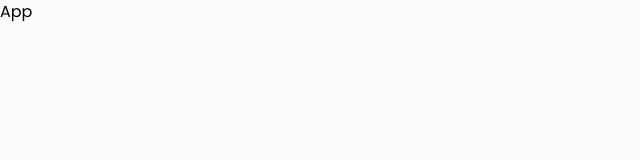
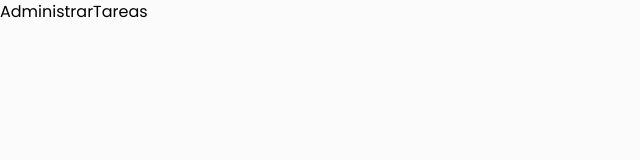
Before and after one commit to ACondori95/admin-tarea, a React (Vite) app in the folder frontend/: page /admin/tareas in a window 1280 px wide. Shown: the top 160 px of the page, without its empty margins (0-640 px from the left). Built offline with nearby package versions, Linux system fonts and the light colour scheme.

Commit message:
Defining App Routes

```diff
--- a/frontend/src/App.jsx
+++ b/frontend/src/App.jsx
@@ -1,7 +1,48 @@
 import React from "react";
+import {Route, BrowserRouter as Router, Routes} from "react-router-dom";
+import Ingresar from "./pages/Auth/Ingresar";
+import Registrarse from "./pages/Auth/Registrarse";
+
+import Inicio from "./pages/Admin/Inicio";
+import AdministrarTareas from "./pages/Admin/AdministrarTareas";
+import CrearTarea from "./pages/Admin/CrearTarea";
+import AdministrarUsuarios from "./pages/Admin/AdministrarUsuarios";
+
+import UsuarioInicio from "./pages/Usuario/UsuarioInicio";
+import MisTareas from "./pages/Usuario/MisTareas";
+import VerDetallesTarea from "./pages/Usuario/VerDetallesTarea";
+
+import PrivateRoute from "./routes/PrivateRoute";
 
 const App = () => {
-  return <div>App</div>;
+  return (
+    <div>
+      <Router>
+        <Routes>
+          <Route path='/ingresar' element={<Ingresar />} />
+          <Route path='/registrarse' element={<Registrarse />} />
+
+          {/* Admin Routes */}
+          <Route element={<PrivateRoute allowedRoles={["admin"]} />}>
+            <Route path='/admin/inicio' element={<Inicio />} />
+            <Route path='/admin/tareas' element={<AdministrarTareas />} />
+            <Route path='/admin/crear-tareas' element={<CrearTarea />} />
+            <Route path='/admin/usuarios' element={<AdministrarUsuarios />} />
+          </Route>
+
+          {/* User Routes */}
+          <Route element={<PrivateRoute allowedRoles={["admin"]} />}>
+            <Route path='/usuario/inicio' element={<UsuarioInicio />} />
+            <Route path='/usuario/mis-tareas' element={<MisTareas />} />
+            <Route
+              path='/usuario/ver-detalles/:id'
+              element={<VerDetallesTarea />}
+            />
+          </Route>
+        </Routes>
+      </Router>
+    </div>
+  );
 };
 
 export default App;
--- a/frontend/src/pages/Usuario/Inicio.jsx
+++ /dev/null
@@ -1,7 +0,0 @@
-import React from "react";
-
-const Inicio = () => {
-  return <div>Inicio</div>;
-};
-
-export default Inicio;
--- /dev/null
+++ b/frontend/src/pages/Usuario/UsuarioInicio.jsx
@@ -0,0 +1,7 @@
+import React from "react";
+
+const UsuarioInicio = () => {
+  return <div>UsuarioInicio</div>;
+};
+
+export default UsuarioInicio;
--- /dev/null
+++ b/frontend/src/pages/Usuario/VerDetallesTarea.jsx
@@ -0,0 +1,7 @@
+import React from "react";
+
+const VerDetallesTarea = () => {
+  return <div>VerDetallesTarea</div>;
+};
+
+export default VerDetallesTarea;
--- a/frontend/src/routes/PrivateRoute.jsx
+++ b/frontend/src/routes/PrivateRoute.jsx
@@ -1,7 +1,8 @@
 import React from "react";
+import {Outlet} from "react-router-dom";
 
-const PrivateRoute = () => {
-  return <div>PrivateRoute</div>;
+const PrivateRoute = ({allowedRoles}) => {
+  return <Outlet />;
 };
 
 export default PrivateRoute;
```
